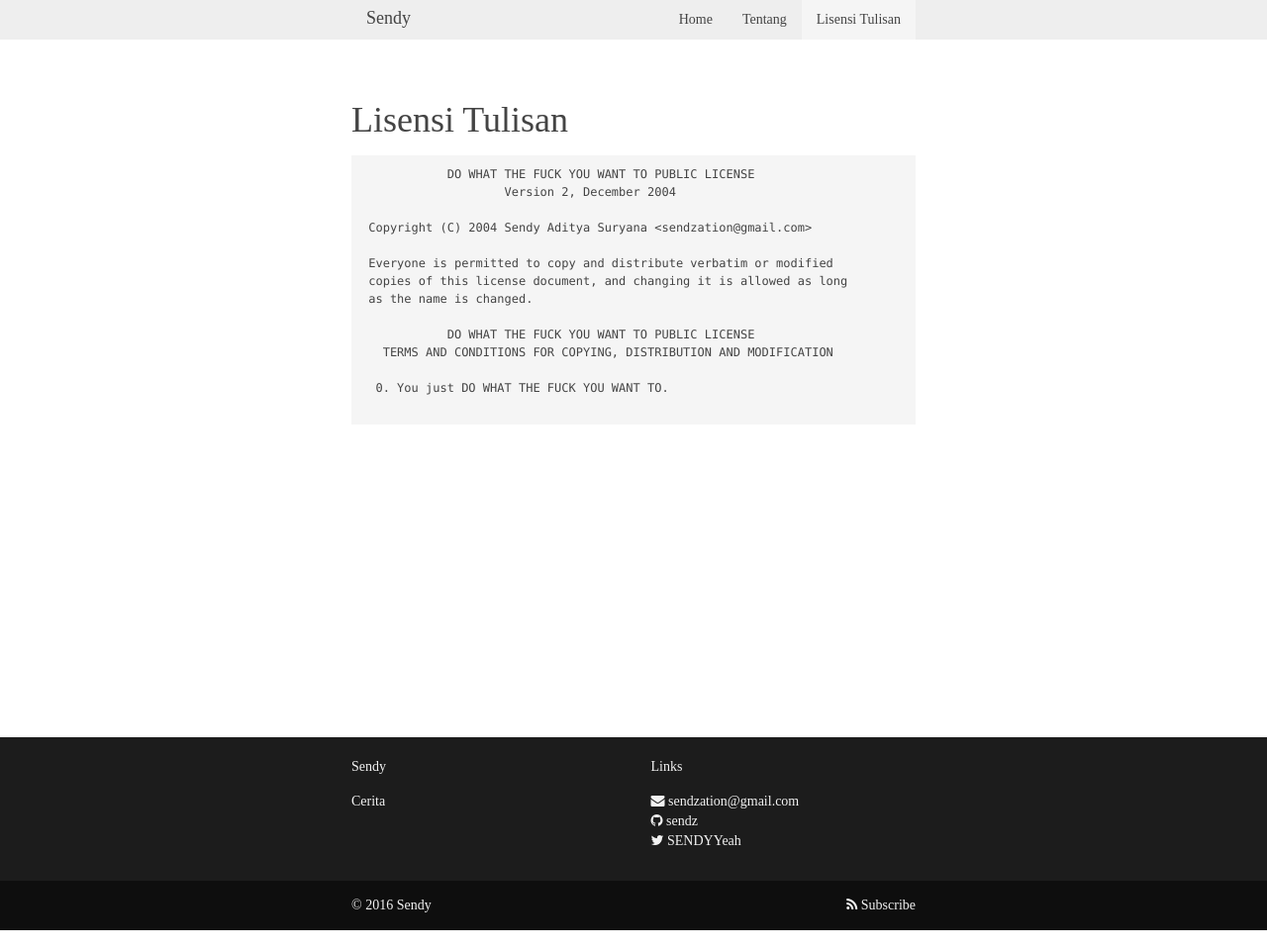
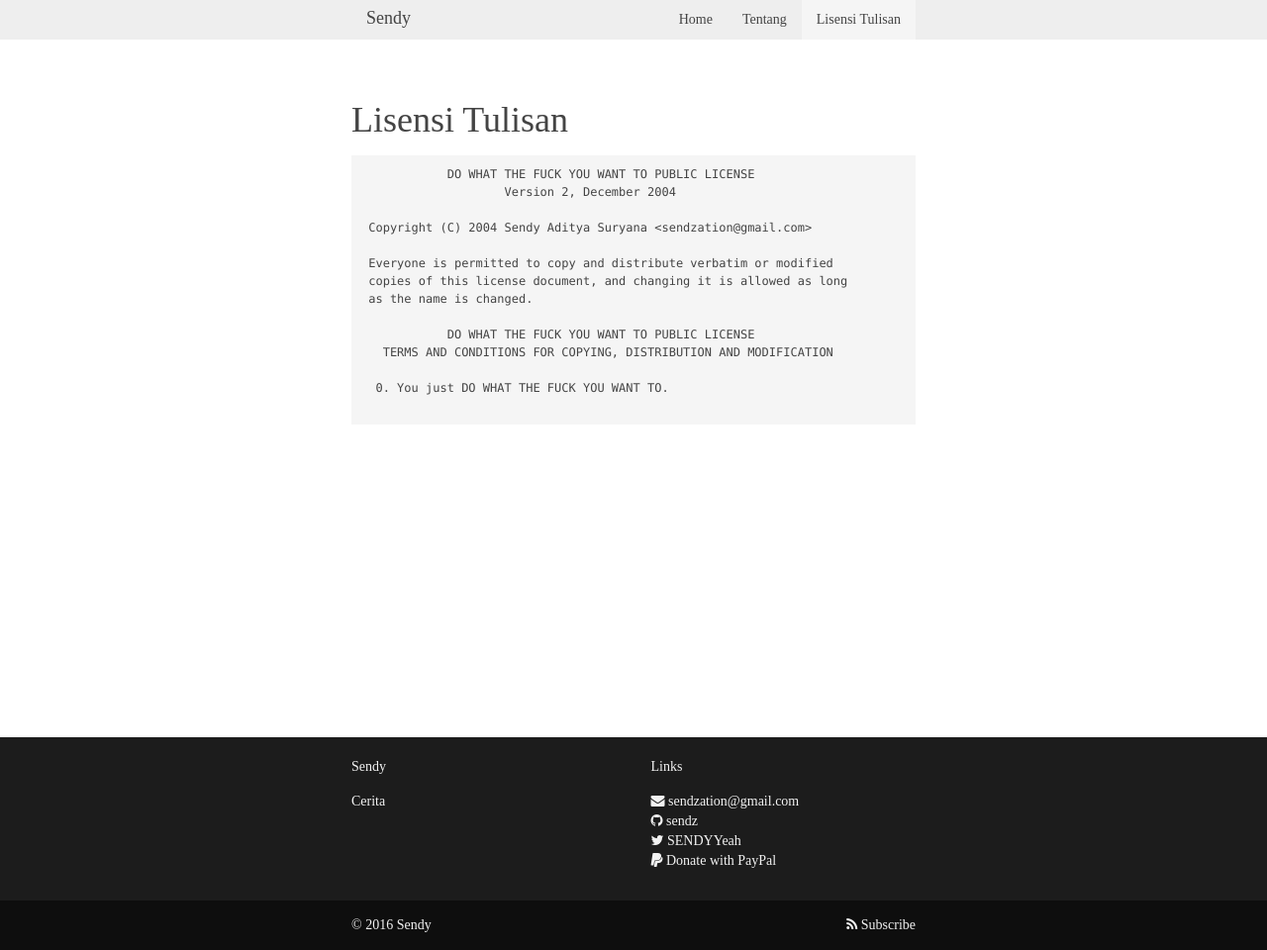
Before and after one commit to sendz/sendz.github.io, a Jekyll site: the page built from lisensi.md, in a window 1280 px wide. Shown: the whole page at 99% size. Built offline with Jekyll 4.4.1, drawn with Linux system fonts in a browser that asks for light colours; nearby versions of some CDN libraries; some web fonts are replaced.

Commit message:
Add paypal donation link

```diff
--- a/_includes/footer.html
+++ b/_includes/footer.html
@@ -27,6 +27,9 @@
                             site.twitter_username }}</a>
                     </li>
                     {% endif %}
+                    <li>
+                        <a href="https://www.paypal.me/sendysuryana"><i class="uk-icon-paypal"></i> Donate with PayPal</a>
+                    </li>
                 </ul>
             </div>
         </div>
```
